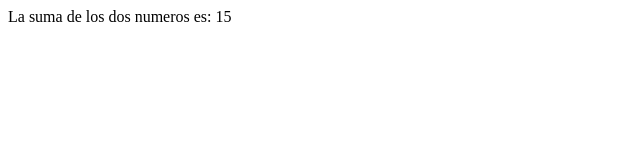
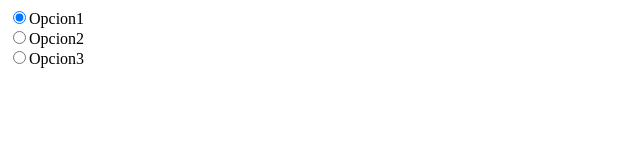
Before and after one commit to alonsost/js_examples, a plain HTML site: page index.html in a window 1280 px wide. Shown: the whole page, without its empty margins (0-640 px from the left). Drawn offline with Linux system fonts and the light colour scheme.

Commit message:
radio buttons example

```diff
--- a/index.html
+++ b/index.html
@@ -5,11 +5,15 @@
     <meta http-equiv="X-UA-Compatible" content="IE=edge">
     <meta name="viewport" content="width=device-width, initial-scale=1.0">
     <title>Document</title>
-    <script src="./js/main.js"></script>
+    <!--<script src="./js/main.js"></script>-->
     <script src="./js/sum.js"></script>
     <script src="./js/consoleType.js"></script>
+    <script src="./js/radioButtons.js"></script>
 </head>
-<body onload="sumaNumeros()">
-
+<!--onload="sumaNumeros()"-->
+<body >
+    <input type="radio" name="eleccion" value="opcion1" checked onclick="showOption()">Opcion1<br/>
+    <input type="radio" name="eleccion" value="opcion2" onclick="showOption()">Opcion2<br/>
+    <input type="radio" name="eleccion" value="opcion3" onclick="showOption()">Opcion3<br/>
 </body>
 </html>
--- /dev/null
+++ b/js/radioButtons.js
@@ -0,0 +1,9 @@
+function showOption(){
+    var options = document.getElementsByName("eleccion")
+    console.log(options)
+    for(let i = 0; i < options.length; i++){
+        if(options[i].checked){
+            alert(options[i].value)
+        }
+    }
+}
```
